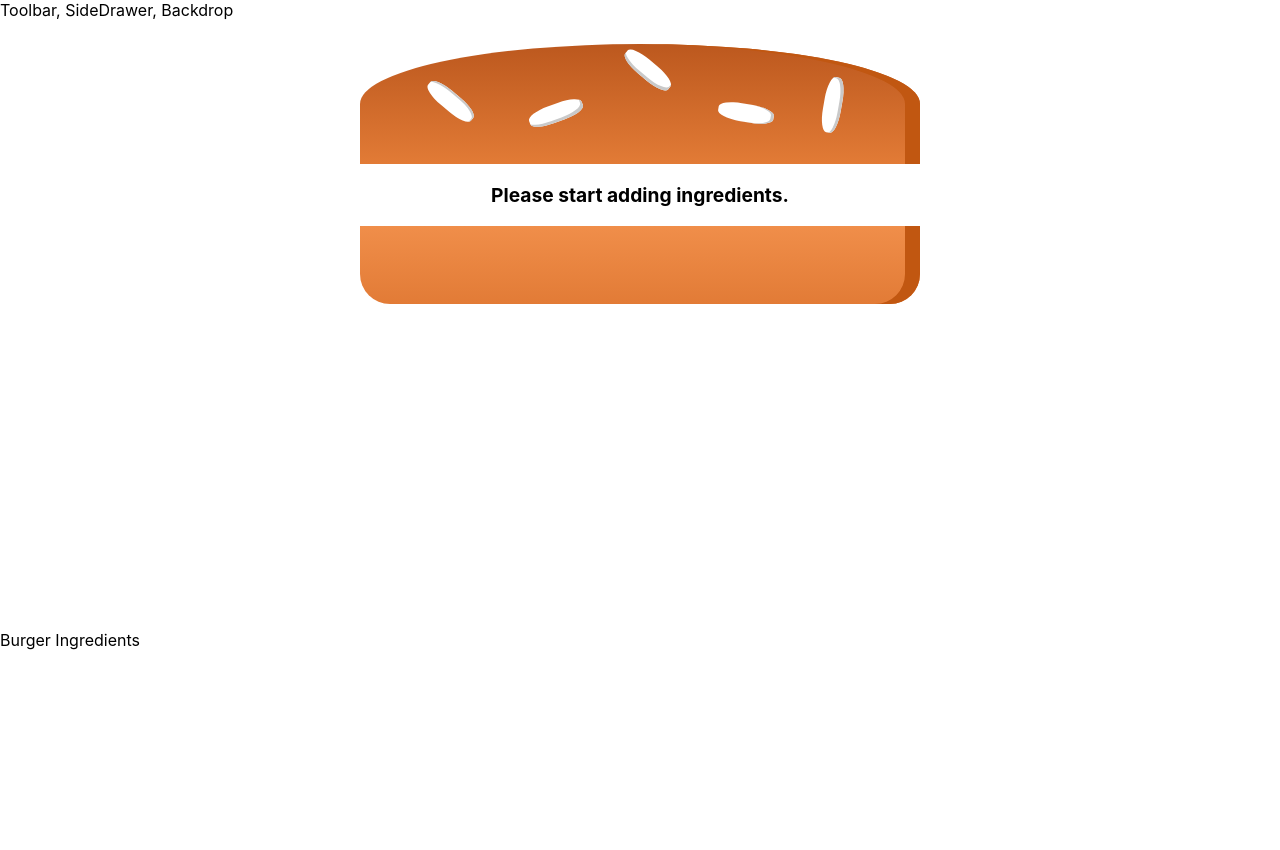
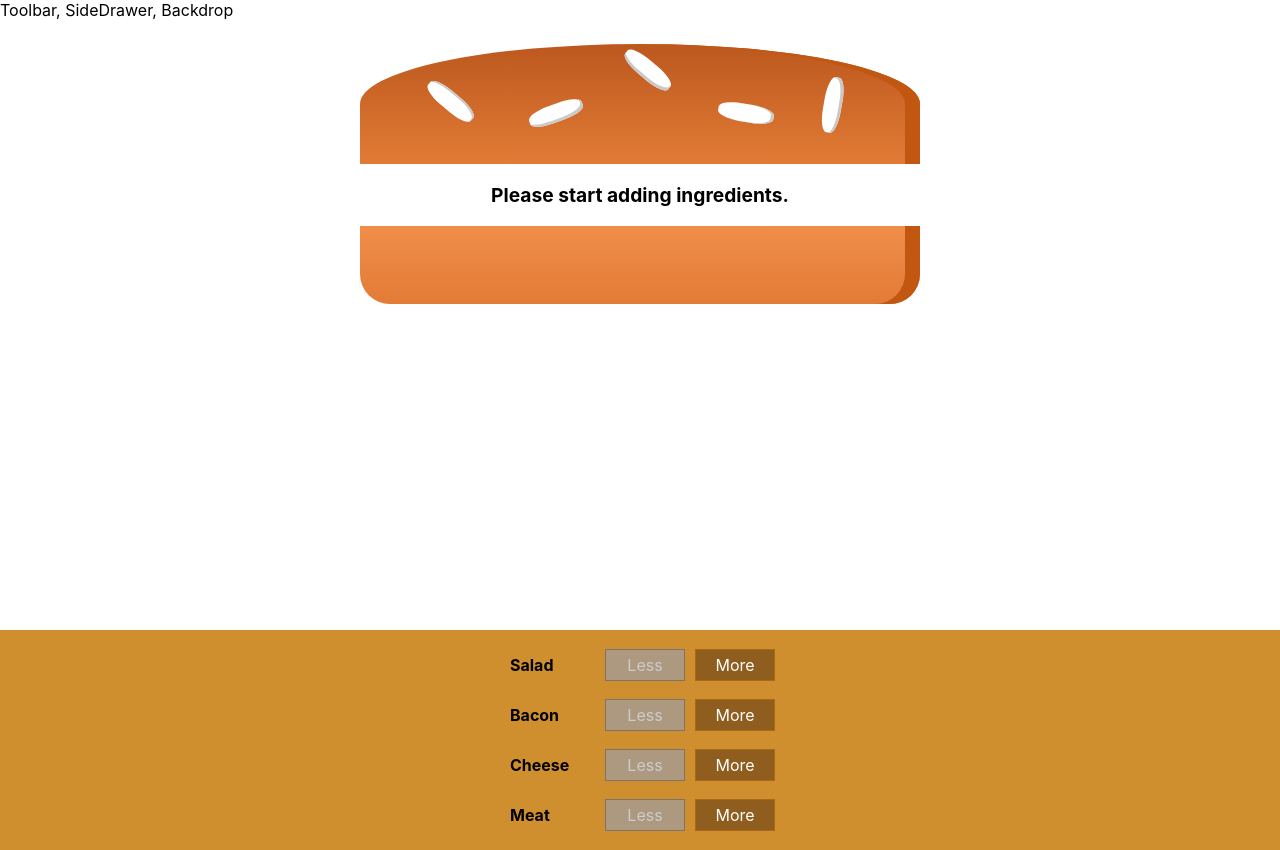
Before and after one commit to javamultiplex/burger-builder, a React (Create React App) app: page / in a window 1280 px wide. Before the commit the page ends 800 px from the top, so only its background shows below. Built offline with nearby package versions, Linux system fonts and the light colour scheme.

Commit message:
Added Build Control component

```diff
--- /dev/null
+++ b/src/components/Burger/BuildControls/BuildControl/BuildControl.js
@@ -0,0 +1,11 @@
+import React from 'react';
+import classes from './BuildControl.module.css';
+const buildControl = (props) => (
+    <div className={classes.BuildControl}>
+        <div className={classes.Label}>{props.label}</div>
+        <button className={classes.Less} onClick={props.removed} disabled={props.disabled}>Less</button>
+        <button className={classes.More} onClick={props.added}>More</button>
+    </div>
+);
+
+export default buildControl;
--- /dev/null
+++ b/src/components/Burger/BuildControls/BuildControl/BuildControl.module.css
@@ -0,0 +1,56 @@
+.BuildControl {
+    display: flex;
+    justify-content: space-between;
+    align-items: center;
+    margin: 5px 0;
+}
+
+.BuildControl button {
+    display: block;
+    font: inherit;
+    padding: 5px;
+    margin: 0 5px;
+    width: 80px;
+    border: 1px solid #AA6817;
+    cursor: pointer;
+    outline: none;
+}
+
+.BuildControl button:disabled {
+    background-color: #AC9980;
+    border: 1px solid #7E7365;
+    color: #ccc;
+    cursor: default;
+}
+
+.BuildControl button:hover:disabled {
+    background-color: #AC9980;
+    color: #ccc;
+    cursor: not-allowed;
+}
+
+.Label {
+    padding: 10px;
+    font-weight: bold;
+    width: 80px;
+}
+
+.BuildControl .Less {
+    background-color: #D39952;
+    color: white;
+}
+
+.BuildControl .More {
+    background-color: #8F5E1E;
+    color: white;
+}
+
+.BuildControl .Less:hover, .BuildControl .Less:active {
+    background-color: #DAA972;
+    color: white;
+}
+
+.BuildControl .More:hover,.BuildControl .More:active {
+    background-color: #99703F;
+    color: white;
+}
--- a/src/components/Burger/BuildControls/BuildControls.js
+++ b/src/components/Burger/BuildControls/BuildControls.js
@@ -1,9 +1,22 @@
 import React from 'react';
 import classes from './BuildControls.module.css';
+import BuildControl from './BuildControl/BuildControl';
+
+const controls = [
+    { label: 'Salad', type: 'salad' },
+    { label: 'Bacon', type: 'bacon' },
+    { label: 'Cheese', type: 'cheese' },
+    { label: 'Meat', type: 'meat' }
+];
 
 const buildControls = (props) => (
-    <div>
-
+    <div className={classes.BuildControls}>
+        {controls.map(ctrl => (
+            <BuildControl key={ctrl.label} label={ctrl.label}
+                added={() => props.ingredientAdded(ctrl.type)}
+                removed={() => props.ingredientRemoved(ctrl.type)}
+                disabled={props.disabled[ctrl.type]}/>
+        ))}
     </div>
 );
 
--- a/src/containers/BurgerBuilder/BurgerBuilder.js
+++ b/src/containers/BurgerBuilder/BurgerBuilder.js
@@ -1,6 +1,14 @@
 import React, { Component } from 'react';
 import Auxiliary from '../../hoc/Auxiliary';
 import Burger from '../../components/Burger/Burger';
+import BuildControls from '../../components/Burger/BuildControls/BuildControls';
+
+const INGREDIENT_PRICES = {
+    salad: 0.3,
+    bacon: 0.5,
+    cheese: 0.2,
+    meat: 0.6
+};
 
 class BurgerBuilder extends Component {
 
@@ -10,16 +18,55 @@
             bacon: 0,
             cheese: 0,
             meat: 0
-        }
+        },
+        totalPrice: 4
     };
 
+    addIngredientHandler = (type) => {
+        const oldCount = this.state.ingredients[type];
+        const updatedCount = oldCount + 1;
+        const updatedIngredients = {
+            ...this.state.ingredients
+        };
+        updatedIngredients[type] = updatedCount;
+        const priceAddition = INGREDIENT_PRICES[type];
+        const oldPrice = this.state.totalPrice;
+        const newPrice = oldPrice + priceAddition;
+        this.setState({ totalPrice: newPrice, ingredients: updatedIngredients })
+    }
+
+    removeIngredientHandler = (type) => {
+        const oldCount = this.state.ingredients[type];
+        if (oldCount <= 0) {
+            return;
+        }
+        const updatedCount = oldCount - 1;
+        const updatedIngredients = {
+            ...this.state.ingredients
+        };
+        updatedIngredients[type] = updatedCount;
+        const priceDeduction = INGREDIENT_PRICES[type];
+        const oldPrice = this.state.totalPrice;
+        const newPrice = oldPrice - priceDeduction;
+        this.setState({ totalPrice: newPrice, ingredients: updatedIngredients })
+    }
+
     render() {
+        const disableInfo = {
+            ...this.state.ingredients
+        }
+
+        for (let key in disableInfo) {
+            disableInfo[key] = disableInfo[key] <= 0;
+        }
+
         return (
             <Auxiliary>
-                <Burger ingredients={this.state.ingredients}/>
-                <div>
-                    Burger Ingredients
-                </div>
+                <Burger ingredients={this.state.ingredients} />
+                <BuildControls
+                    ingredientAdded={this.addIngredientHandler}
+                    ingredientRemoved={this.removeIngredientHandler}
+                    disabled={disableInfo} />
             </Auxiliary>
         );
     }
```
